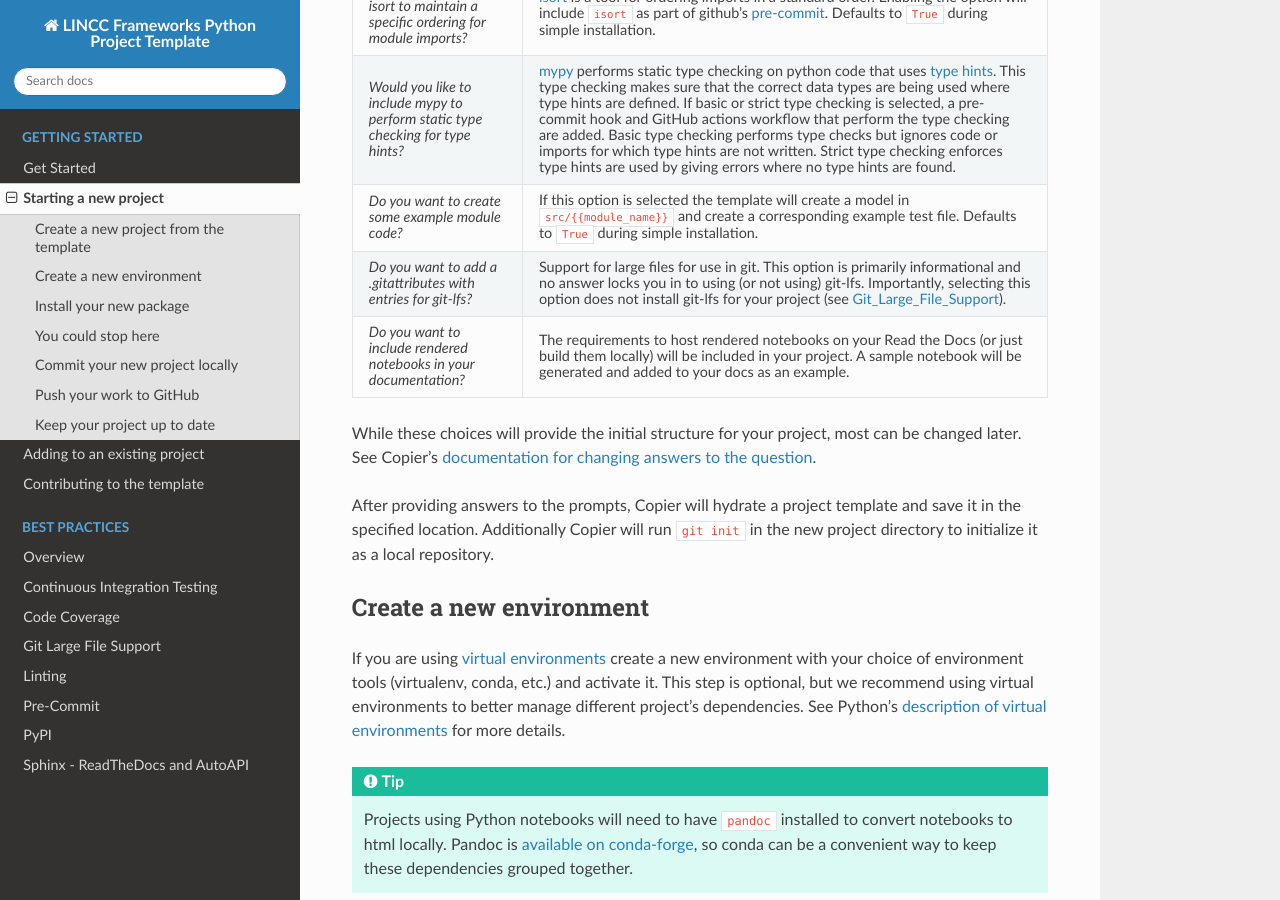
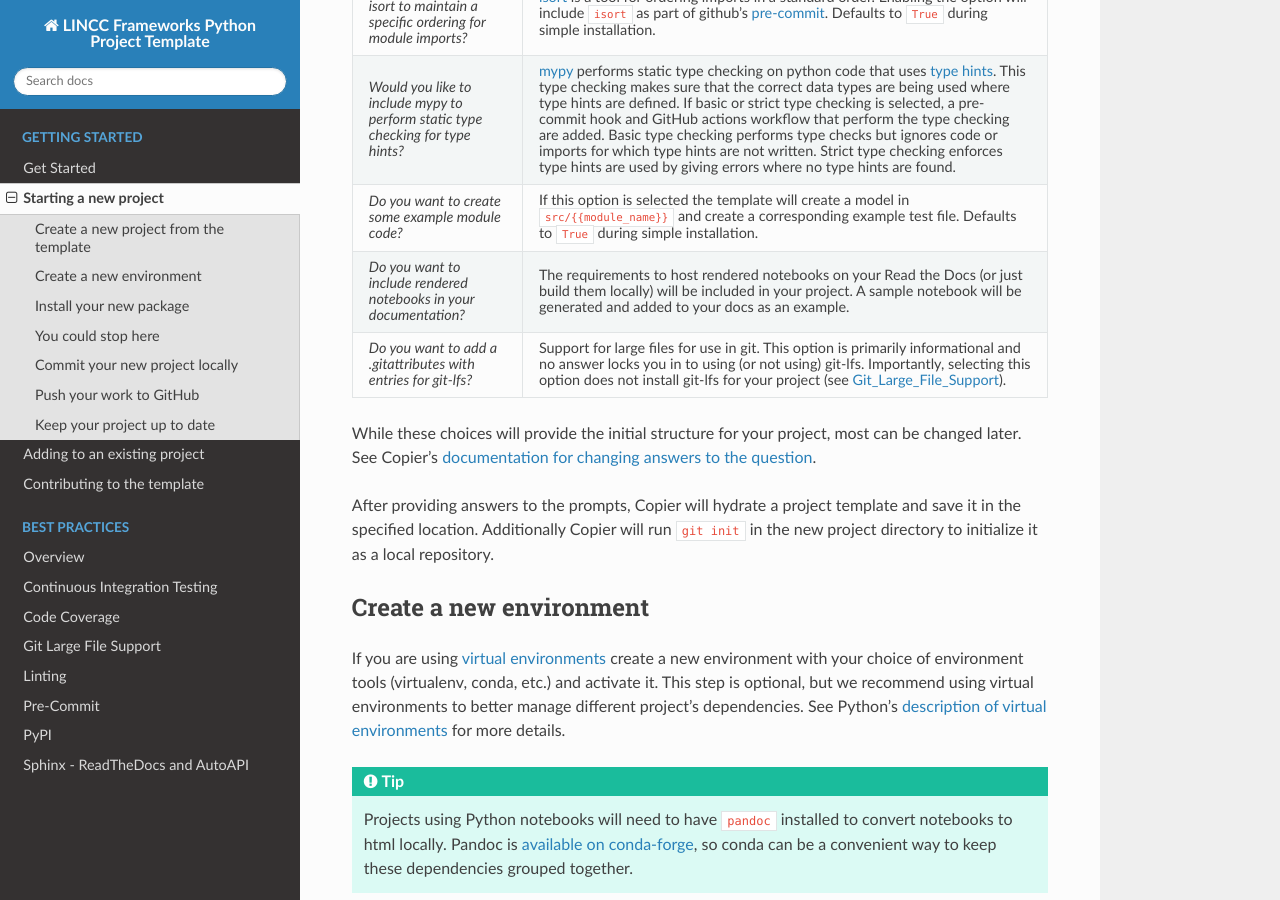
Before and after one commit to lincc-frameworks/python-project-template, a Sphinx documentation site: the page built from docs/source/new_project.rst, in a window 1280 px wide and 900 px high, scrolled down 895 px. Built offline with Sphinx 7.4.7 and the Read the Docs theme 2.0.0, drawn with Linux system fonts in a browser that asks for light colours; the version number could not be read and is left out.

Commit message:
Updating doc q's to follow their order in template

```diff
--- a/docs/source/new_project.rst
+++ b/docs/source/new_project.rst
@@ -38,10 +38,10 @@ Copier will ask you questions for how to set up the project. These questions wil
      - `mypy <https://www.mypy-lang.org>`_ performs static type checking on python code that uses `type hints <https://docs.python.org/3/library/typing.html>`_. This type checking makes sure that the correct data types are being used where type hints are defined. If basic or strict type checking is selected, a pre-commit hook and GitHub actions workflow that perform the type checking are added. Basic type checking performs type checks but ignores code or imports for which type hints are not written. Strict type checking enforces type hints are used by giving errors where no type hints are found.
    * - *Do you want to create some example module code?*
      - If this option is selected the template will create a model in ``src/{{module_name}}`` and create a corresponding example test file. Defaults to ``True`` during simple installation.
+   * - *Do you want to include rendered notebooks in your documentation?*
+     - The requirements to host rendered notebooks on your Read the Docs (or just build them locally) will be included in your project. A sample notebook will be generated and added to your docs as an example.
    * - *Do you want to add a .gitattributes with entries for git-lfs?*
      - Support for large files for use in git. This option is primarily informational and no answer locks you in to using (or not using) git-lfs. Importantly, selecting this option does not install git-lfs for your project (see :doc:`Git_Large_File_Support <../practices/git-lfs>`).
-   * - *Do you want to include rendered notebooks in your documentation?*
-     - The requirements to host rendered notebooks on your Read the Docs (or just build them locally) will be included in your project. A sample notebook will be generated and added to your docs as an example.
 
 
 While these choices will provide the initial structure for your project, most can be changed later. See Copier's `documentation for changing answers to the question <https://copier.readthedocs.io/en/stable/updating/>`_.
```
